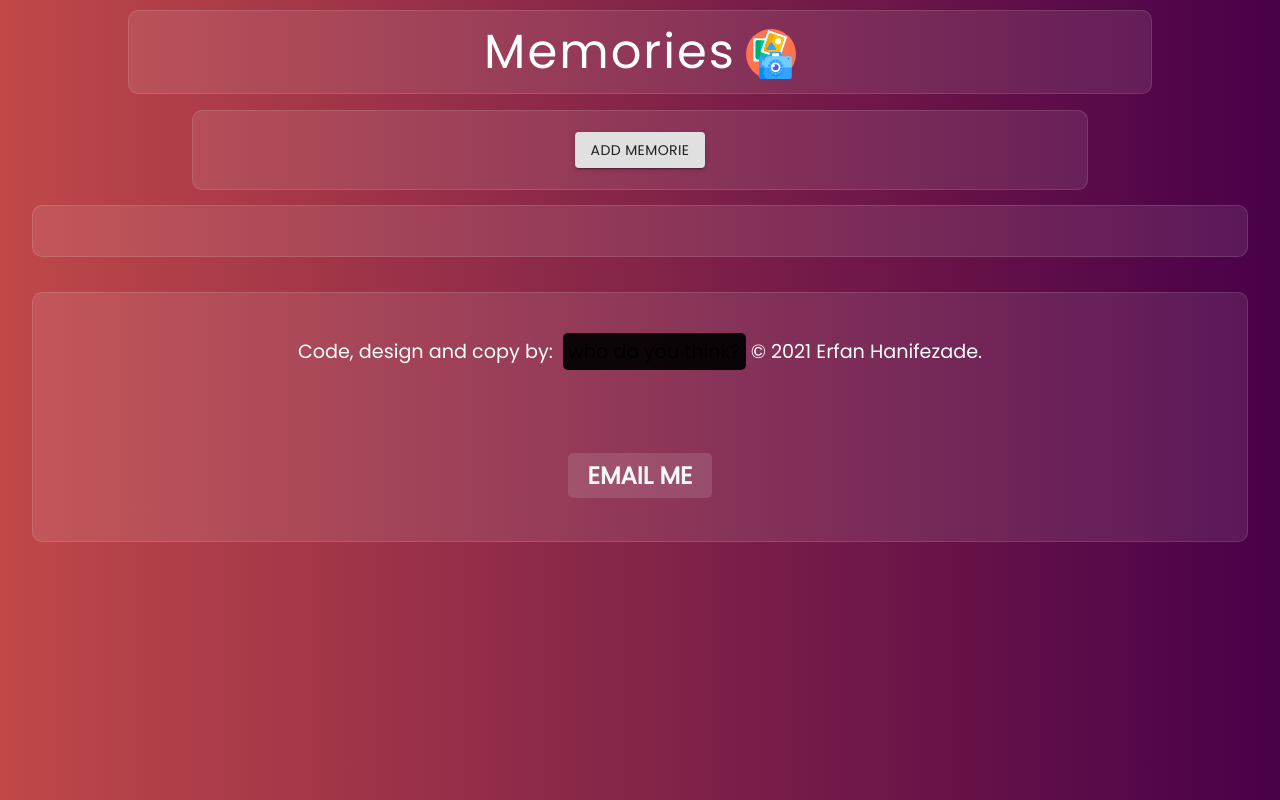
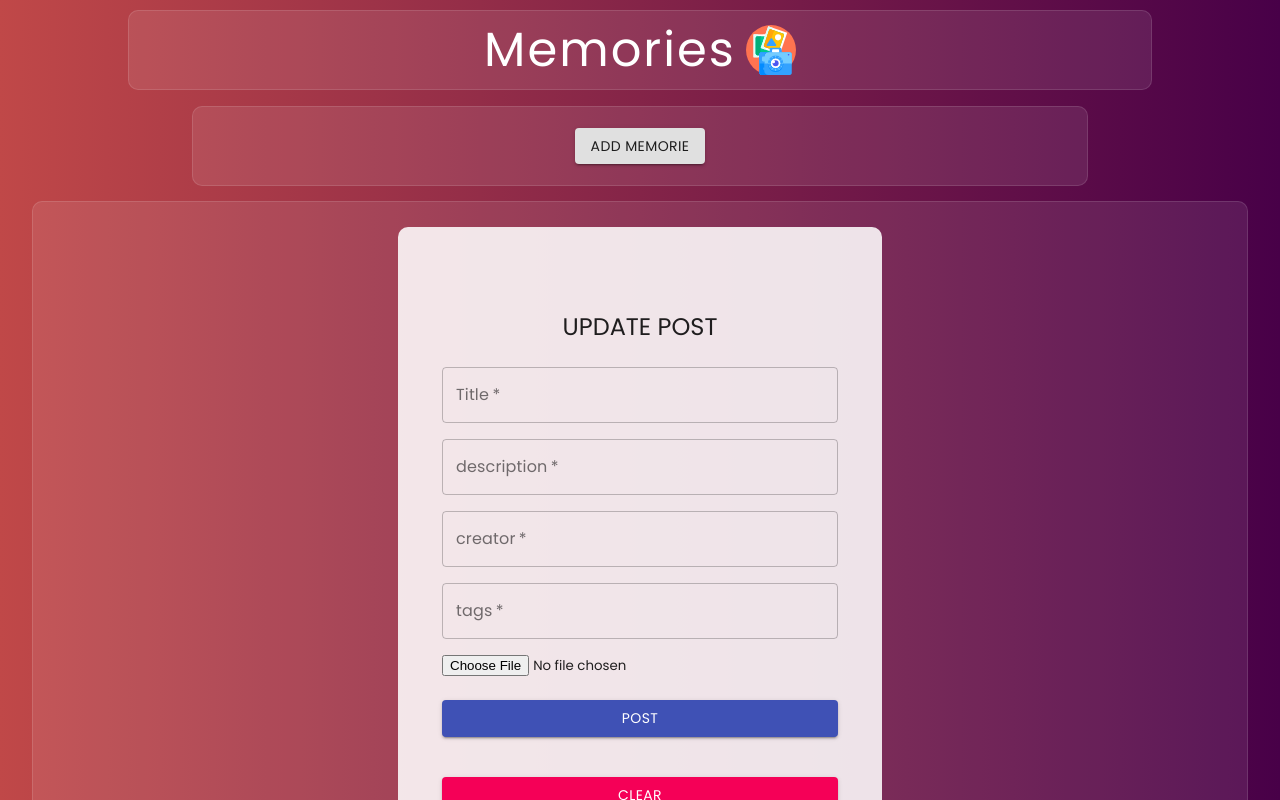
Before and after one commit to ErfiDev/Memories-App, a React (Create React App) app in the folder client/: page /update in a window 1280 px wide. Built offline with nearby package versions, Linux system fonts and the light colour scheme.

Commit message:
find by id and update / 50%

```diff
--- /dev/null
+++ b/client/src/Actions/editData.js
@@ -0,0 +1,24 @@
+export function editData(e , item)
+{
+    return async (dispatch)=>{
+        await dispatch({type: item , payload: e.target.value})
+    };
+}
+
+export function editFile(e)
+{
+    return async (dispatch)=>{
+        await dispatch({type: 'FILE' , payload: e})
+    };
+}
+
+export function clearData()
+{
+    return async (dispatch)=>{
+        await dispatch({type: 'CLEAR_TITLE'});
+        await dispatch({type: 'CLEAR_DESCRIPTION'});
+        await dispatch({type: 'CLEAR_CREATOR'});
+        await dispatch({type: 'CLEAR_TAGS'});
+        await dispatch({type: 'CLEAR_FILE'});
+    };
+}
--- /dev/null
+++ b/client/src/Actions/findOne.js
@@ -0,0 +1,17 @@
+import {findOneHTTP} from '../services/httpService';
+
+function findOne(id)
+{
+    return async (dispatch)=>{
+        let {data} = await findOneHTTP(id);
+        let {title , description , creator, tags} = data;
+        let convertTagsToString = tags.join(' ');
+
+        await dispatch({type: 'TITLE', payload: title});
+        await dispatch({type: 'DESCRIPTION', payload: description});
+        await dispatch({type: 'CREATOR', payload: creator});
+        await dispatch({type: 'TAGS', payload: convertTagsToString});
+    };
+}
+
+export default findOne;
--- /dev/null
+++ b/client/src/Reducers/data.js
@@ -0,0 +1,69 @@
+export function title(state = '' , action)
+{
+    switch(action.type)
+    {
+        case 'TITLE':
+            return action.payload;
+
+        case 'CLEAR_TITLE':
+            return state = '';
+
+        default: return state;
+    }
+}
+
+export function description(state = '' , action)
+{
+    switch(action.type)
+    {
+        case 'DESCRIPTION':
+            return action.payload;
+
+        case 'CLEAR_DESCRIPTION':
+            return state = '';
+
+        default: return state;
+    }
+}
+
+export function creator(state = '' , action)
+{
+    switch(action.type)
+    {
+        case 'CREATOR':
+            return action.payload;
+
+        case 'CLEAR_CREATOR':
+            return state = '';
+
+        default: return state;
+    }
+}
+
+export function tags(state = '' , action)
+{
+    switch(action.type)
+    {
+        case 'TAGS':
+            return action.payload;
+
+        case 'CLEAR_TAGS':
+            return state = '';
+
+        default: return state;
+    }
+}
+
+export function file(state = '' , action)
+{
+    switch(action.type)
+    {
+        case 'FILE':
+            return action.payload;
+
+        case 'CLEAR_FILE':
+            return state = '';
+
+        default: return state;
+    }
+}
--- a/client/src/components/main/Post.js
+++ b/client/src/components/main/Post.js
@@ -1,14 +1,19 @@
 import React from 'react';
+import {Link} from 'react-router-dom';
 import { Card, CardActions, CardContent, CardMedia, Button, Typography } from '@material-ui/core/';
 import ThumbUpAltIcon from '@material-ui/icons/ThumbUpAlt';
 import DeleteIcon from '@material-ui/icons/Delete';
 import MoreHorizIcon from '@material-ui/icons/MoreHoriz';
 import moment from 'moment';
 
+import {useDispatch} from 'react-redux';
+import findOne from '../../Actions/findOne';
+
 import useStyles from './styles';
 
 const Post = ({id,title,description,like,date,creator,file,tags}) => {
   const classes = useStyles();
+  const dis = useDispatch();
 
   return (
     <Card id="card" className={classes.card}>
@@ -21,9 +26,16 @@ const Post = ({id,title,description,like,date,creator,file,tags}) => {
         <Typography variant="h6">{creator}</Typography>
         <Typography variant="body2">{moment(date).fromNow()}</Typography>
       </div>
-      <div className={classes.overlay2}>
-        <Button style={{ color: 'white' }} size="small"><MoreHorizIcon fontSize="default" /></Button>
-      </div>
+      <Link to="/update">
+        <div className={classes.overlay2} onClick={()=> dis(findOne(id))}>
+          <Button
+            style={{ color: 'white' }}
+              size="small"
+              >
+            <MoreHorizIcon fontSize="default" />
+          </Button>
+        </div>
+      </Link>
       <div className={classes.details}>
         <Typography variant="body2" color="textSecondary" component="h2">{tags.map((tag) => `#${tag} `)}</Typography>
       </div>
--- a/client/src/components/main/layout.main.js
+++ b/client/src/components/main/layout.main.js
@@ -1,5 +1,5 @@
 import React, { Component, Fragment } from 'react';
-// import {isEmpty} from 'lodash';
+import {isEmpty} from 'lodash';
 import {connect} from 'react-redux';
 import MemorieContainer from './memoriContainer';
 import NotHave from './notHave';
@@ -17,11 +17,17 @@ class LayoutMain extends Component {
         const {list} = this.props;
         return (
             <Fragment>
-                {list.length <= 0 ? (
-                    <NotHave />
-                ) : (
-                    <MemorieContainer />
-                )}
+                {list.err ? (
+                    <NotHave msg={list.err.message} />
+                ) :
+                    isEmpty(list) ? (
+                        <NotHave />
+                    ) : (
+                        <MemorieContainer />
+                    )
+                }
+
+                {}
             </Fragment>
         );
     }
--- a/client/src/components/main/main.js
+++ b/client/src/components/main/main.js
@@ -2,12 +2,14 @@ import React,{Component} from 'react';
 import {Switch , Route} from 'react-router-dom';
 import Layout from './layout.main';
 import Form from './form';
+import UpdatePost from './updatePost';
 
 class Main extends Component {
     render() {
         return (
             <main id="main">
                 <Switch>
+                    <Route path="/update" component={UpdatePost} />
                     <Route path="/createPost" component={Form} />
                     <Route path="/" exact component={Layout} />
                 </Switch>
--- a/client/src/components/main/notHave.js
+++ b/client/src/components/main/notHave.js
@@ -1,10 +1,16 @@
 import React, { Component } from 'react';
 
 class NotHave extends Component {
+    constructor(props)
+    {
+        super(props);
+        this.props = props;
+    }
     render() {
+        let {msg} = this.props;
         return (
             <p id="not-have">
-                Nithink to display please add
+                {msg ? (msg) : ('Nothink to display please add')}
             </p>
         );
     }
--- /dev/null
+++ b/client/src/components/main/updatePost.js
@@ -0,0 +1,163 @@
+import React from 'react';
+import Button from '@material-ui/core/Button';
+import {Link} from 'react-router-dom';
+import CssBaseline from '@material-ui/core/CssBaseline';
+import TextField from '@material-ui/core/TextField';
+import Grid from '@material-ui/core/Grid';
+import Typography from '@material-ui/core/Typography';
+import { makeStyles } from '@material-ui/core/styles';
+import Container from '@material-ui/core/Container';
+import FileBase from 'react-file-base64';
+
+import {useDispatch , useSelector} from 'react-redux';
+import {editData, editFile , clearData} from '../../Actions/editData';
+
+const useStyles = makeStyles((theme) => ({
+  paper: {
+    marginTop: theme.spacing(8),
+    display: 'flex',
+    flexDirection: 'column',
+    alignItems: 'center',
+  },
+  avatar: {
+    margin: theme.spacing(1),
+    backgroundColor: theme.palette.secondary.main,
+  },
+  form: {
+    width: '100%', // Fix IE 11 issue.
+    marginTop: theme.spacing(3),
+  },
+  submit: {
+    margin: theme.spacing(3, 0, 2),
+  },
+}));
+
+const UpdatePost = ()=>{
+    const classes = useStyles();
+    const dis = useDispatch();
+    let title = useSelector(state => state.title);
+    let description = useSelector(state => state.description);
+    let creator = useSelector(state => state.creator);
+    let tags = useSelector(state => state.tags);
+
+    async function submit(e)
+    {
+        e.preventDefault();
+        try{
+
+        }catch(err){console.log(err)}
+    }
+
+    return (
+        <div id="post-container">
+            <Container component="main" maxWidth="xs">
+
+                <CssBaseline />
+
+                <div className={classes.paper}>
+                    <Typography component="h1" variant="h5">
+                        UPDATE POST
+                    </Typography>
+
+                    <form onSubmit={e => submit(e)} className={classes.form}>
+                        <Grid container spacing={2}>
+                            <Grid item xs={12}>
+                                <TextField
+                                variant="outlined"
+                                required
+                                fullWidth
+                                id="title"
+                                label="Title"
+                                name="title"
+                                value={title}
+                                onChange={e => dis(editData(e , 'TITLE'))}
+                                />
+                            </Grid>
+
+                            <Grid item xs={12}>
+                                <TextField
+                                    variant="outlined"
+                                    required
+                                    fullWidth
+                                    label="description"
+                                    type="text"
+                                    id="description"
+                                    value={description}
+                                    onChange={e => dis(editData(e , 'DESCRIPTION'))}
+                                />
+                            </Grid>
+
+                            <Grid item xs={12}>
+                                <TextField
+                                    variant="outlined"
+                                    required
+                                    fullWidth
+                                    label="creator"
+                                    type="text"
+                                    id="creator"
+                                    value={creator}
+                                    onChange={e => dis(editData(e , 'CREATOR'))}
+                                />
+                            </Grid>
+
+                            <Grid item xs={12}>
+                                <TextField
+                                    variant="outlined"
+                                    required
+                                    fullWidth
+                                    label="tags"
+                                    type="text"
+                                    id="tags"
+                                    value={tags}
+                                    onChange={e => dis(editData(e , 'TAGS'))}
+                                />
+                            </Grid>
+
+                            <Grid item xs={12}>
+                                <FileBase
+                                    type="file"
+                                    multiple={false}
+                                    onDone={({ base64 }) => dis(editFile(base64))}
+                                />
+                            </Grid>
+                        </Grid>
+
+                        <Button
+                            type="submit"
+                            fullWidth
+                            variant="contained"
+                            color="primary"
+                            className={classes.submit}
+                        >
+                            POST
+                        </Button>
+                        <Button
+                            type="button"
+                            fullWidth
+                            variant="contained"
+                            color="secondary"
+                            className={classes.submit}
+                            onClick={()=> dis(clearData())}
+                        >
+                            CLEAR
+                        </Button>
+                        <Link
+                            to="/"
+                            style={{textDecoration: 'none' , color: 'inherit'}}>
+                            <Button
+                                type="button"
+                                fullWidth
+                                variant="contained"
+                                className={classes.submit}
+                            >
+                                GO HOME
+                            </Button>
+                         </Link>
+                    </form>
+                </div>
+            </Container>
+        </div>
+    );
+}
+
+export default UpdatePost;
--- a/client/src/services/config.json
+++ b/client/src/services/config.json
@@ -1,4 +1,6 @@
 {
     "get": "http://localhost:5555/api/init",
-    "post": "http://localhost:5555/api/create"
+    "post": "http://localhost:5555/api/create",
+    "findOne": "http://localhost:5555/api/findOne",
+    "editOne": "http://localhost:5555/api/edit/"
 }
--- a/client/src/services/httpService.js
+++ b/client/src/services/httpService.js
@@ -1,10 +1,12 @@
 import axios from 'axios';
 import config from './config.json';
 
-const {get , post} = config;
+const {get , post  , findOne} = config;
 
 export const getHTTP = ()=> axios.get(get);
 
 export const postHTTP = (data)=> axios.post(post , data , {
     headers: {'Content-Type': 'application/json'}
 });
+
+export const findOneHTTP = (id)=> axios.get(`${findOne}/${id}`);
```
Also changed, not shown: client/src/Reducers/index.js (+7 -1 lines), 2 other files (tests, documents, lock files or other folders).
